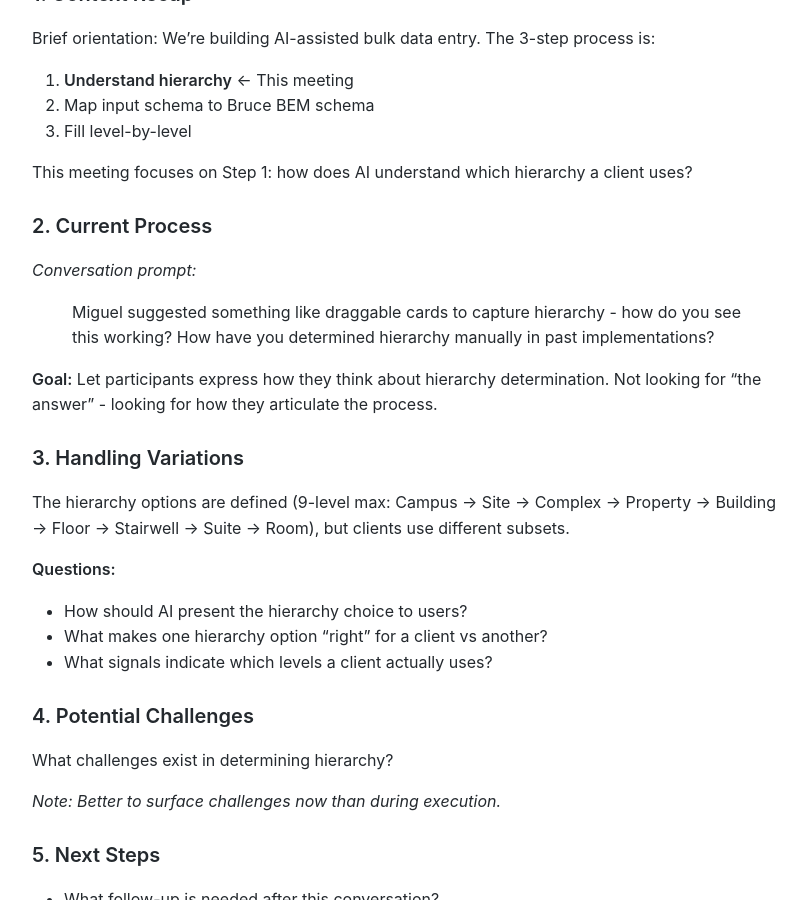
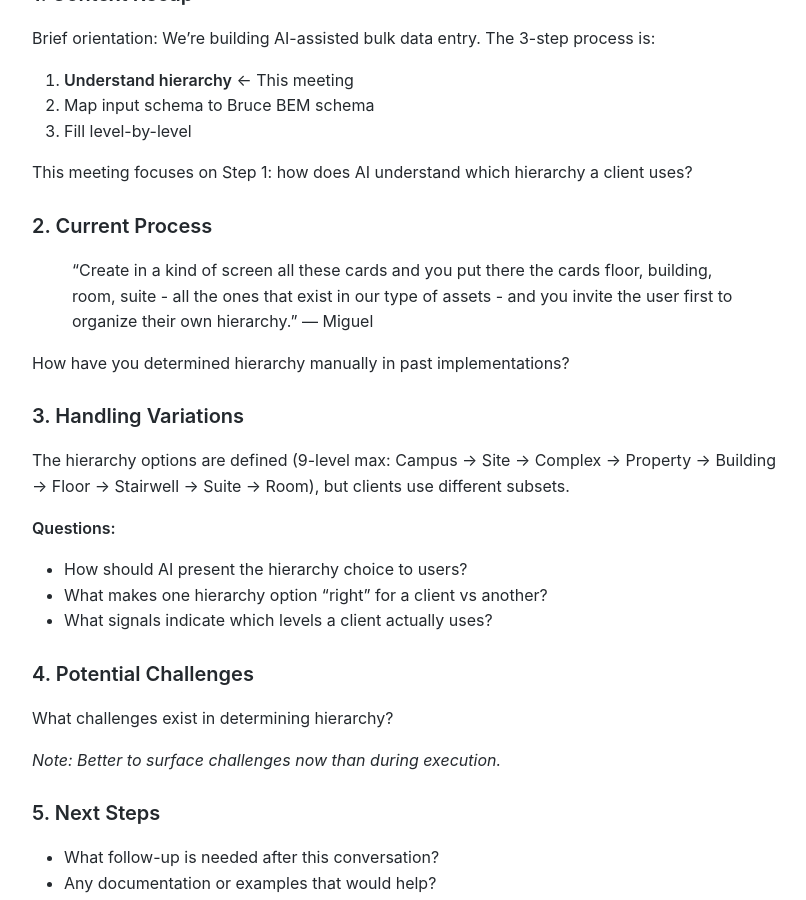
Before and after one commit to MariusWilsch/public-wilsch-ai-pages, a Jekyll site: the page built from project/archibus-fm-assistant/miguel-ian-meeting-agenda-hierarchy-understanding.md, in a window 1280 px wide and 900 px high, scrolled down 928 px. Shown: the whole window, without its empty margins (228-1034 px from the left). Built offline with Jekyll 4.4.1, drawn with Linux system fonts in a browser that asks for light colours; our own code applies the rules of GitHub Pages for plain Markdown files.

Commit message:
Sync from hippocampus 2026-02-02

```diff
--- a/project/archibus-fm-assistant/miguel-ian-meeting-agenda-hierarchy-understanding.md
+++ b/project/archibus-fm-assistant/miguel-ian-meeting-agenda-hierarchy-understanding.md
@@ -34,11 +34,9 @@ This meeting focuses on Step 1: how does AI understand which hierarchy a client
 
 ### 2. Current Process
 
-*Conversation prompt:*
+> "Create in a kind of screen all these cards and you put there the cards floor, building, room, suite - all the ones that exist in our type of assets - and you invite the user first to organize their own hierarchy." — Miguel
 
-> Miguel suggested something like draggable cards to capture hierarchy - how do you see this working? How have you determined hierarchy manually in past implementations?
-
-**Goal:** Let participants express how they think about hierarchy determination. Not looking for "the answer" - looking for how they articulate the process.
+How have you determined hierarchy manually in past implementations?
 
 ### 3. Handling Variations
 
```
